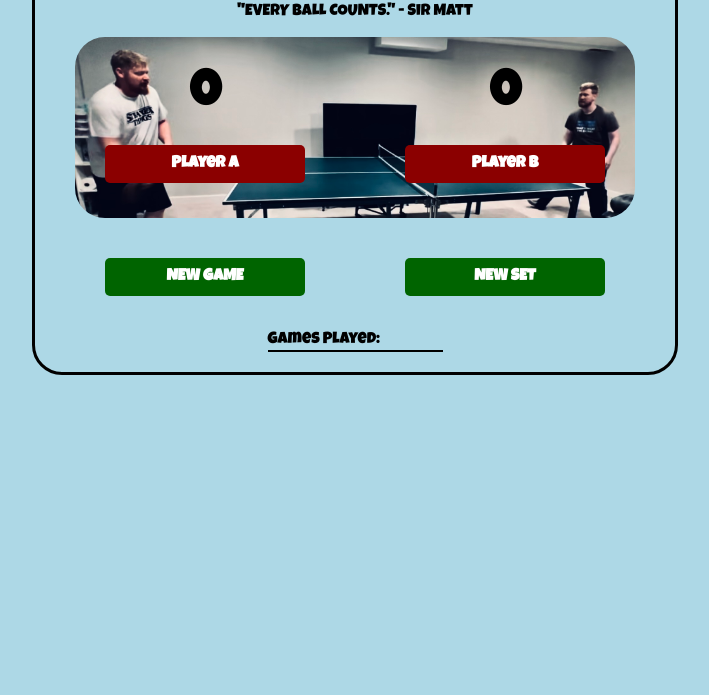
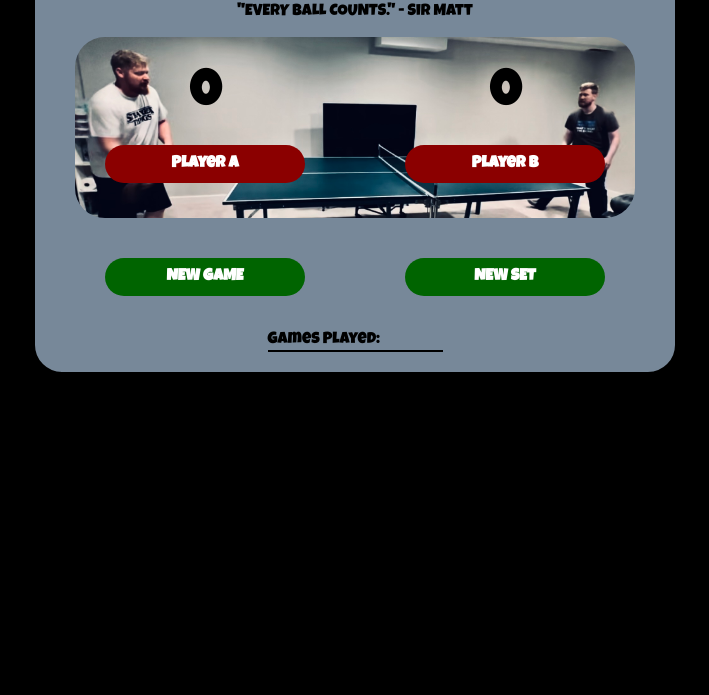
Before and after one commit to herbatorres1100/tabletennis, a plain HTML site: page index.html in a window 1280 px wide. Shown: the part 105-800 px from the top of the page, without its empty margins (285-994 px from the left). Drawn offline with nearby package versions, Linux system fonts and the light colour scheme.

Commit message:
Update index.css

```diff
--- a/index.css
+++ b/index.css
@@ -1,19 +1,15 @@
 body {
-    background: lightblue;
+    background: black;
     background-size: cover;
     font-family: 'Luckiest Guy', cursive;
     text-align: center;
 
 }
 
-img {
-
-    min-width: 400px;
-}
-
 main{
 
-    margin: 30px auto 0px auto;
+    background: lightslategray;
+    margin: 30px auto;
     max-width: 600px;
     border: 3px solid black;
     border-radius: 30px;
@@ -24,6 +20,7 @@ main{
 #container {
     background-image: url("pingpong.jpeg");
     background-size: cover;
+    background-image: 50% 50%;
     border-radius: 30px;
     display: flex;
     margin: 0 auto;
@@ -53,7 +50,7 @@ button {
     font-weight: bold;
     width: 200px;
     margin-bottom: 5px;
-    border-radius: 5px;
+    border-radius: 50px;
 }
 
 #player-a-btn {
```
